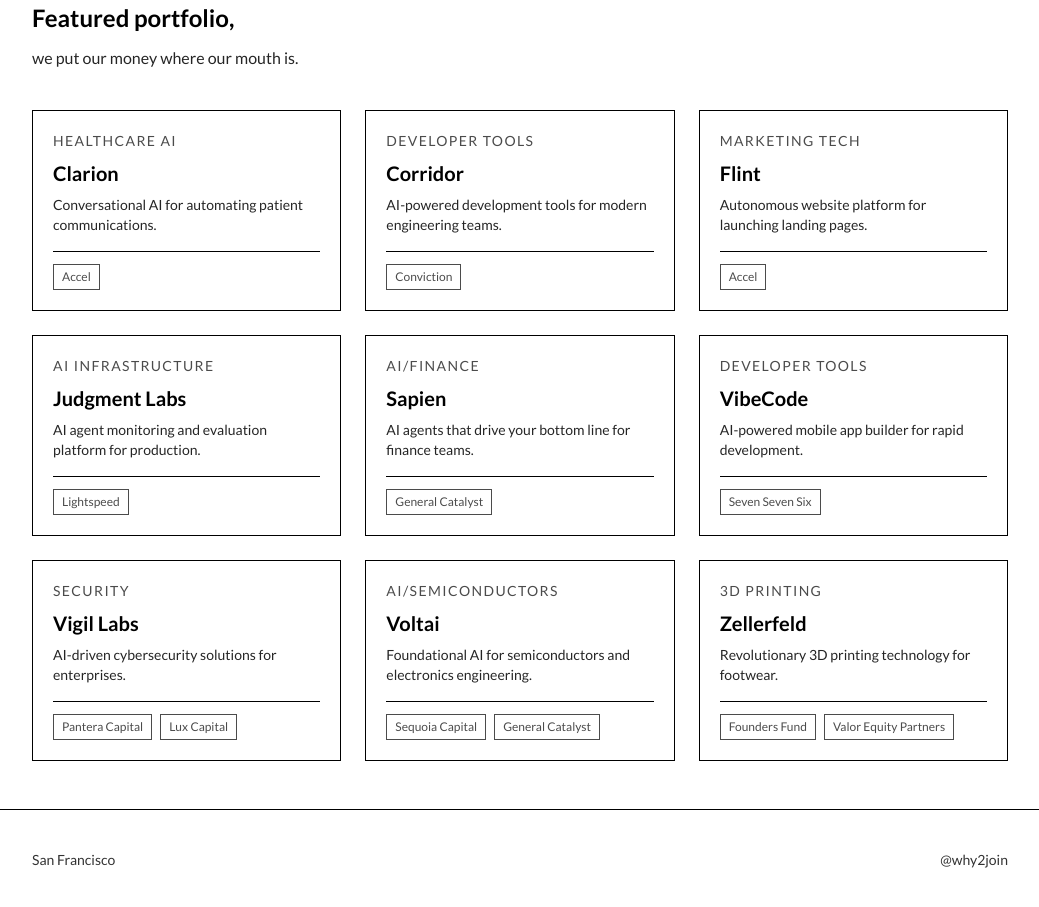
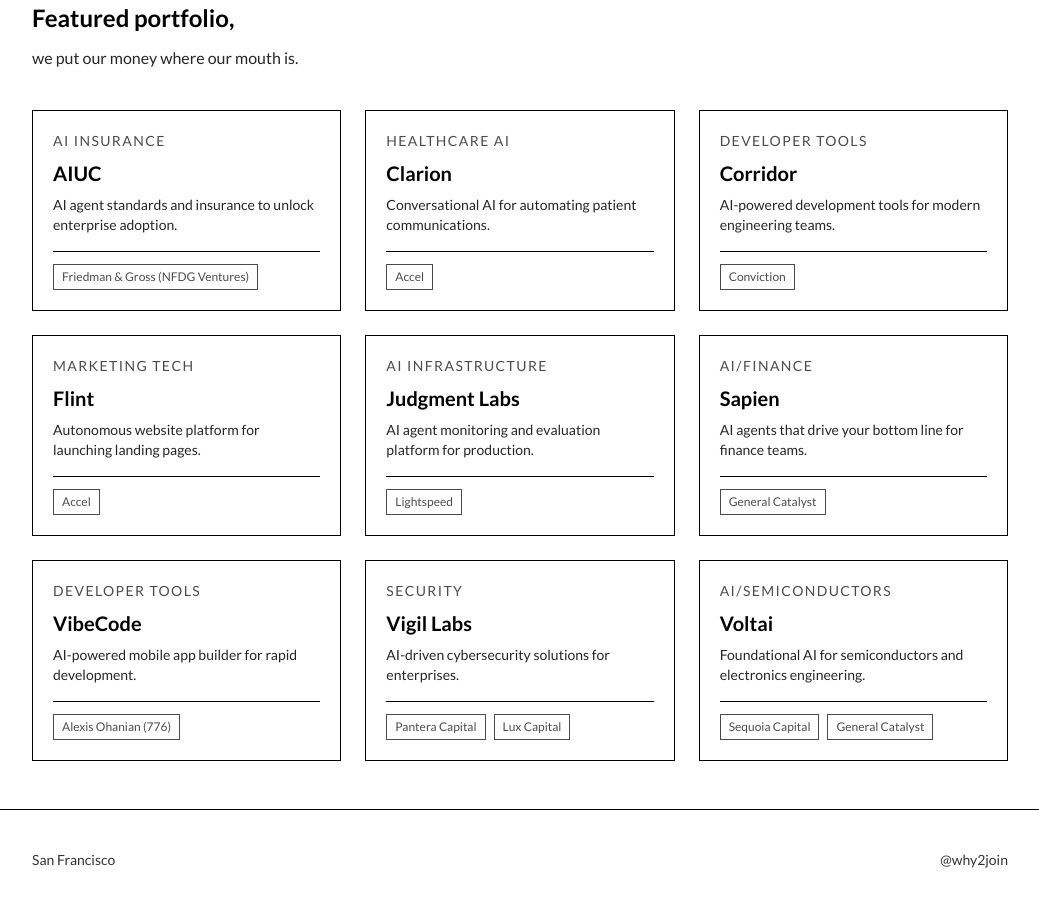
Before and after one commit to seankohli42-ctrl/Why-You-Should-Join, a Next.js app: page / in a window 1280 px wide. Shown: the part 1240-2147 px from the top of the page, without its empty margins (120-1159 px from the left). Built offline with nearby package versions, Linux system fonts and the light colour scheme.

Commit message:
Add files via upload
Update new page.tsx file

```diff
--- a/src/app/page.tsx
+++ b/src/app/page.tsx
@@ -16,15 +16,15 @@
 };
 
 const companies: Company[] = [
+  { name: "AIUC", sector: "AI Insurance", blurb: "AI agent standards and insurance to unlock enterprise adoption.", url: "https://aiuc.com", vcs: [{ name: "Friedman & Gross (NFDG Ventures)", url: "https://nat.org" }] },
   { name: "Clarion", sector: "Healthcare AI", blurb: "Conversational AI for automating patient communications.", url: "https://www.clarionhealth.com", vcs: [{ name: "Accel", url: "https://www.accel.com" }] },
   { name: "Corridor", sector: "Developer Tools", blurb: "AI-powered development tools for modern engineering teams.", url: "https://corridor.dev", vcs: [{ name: "Conviction", url: "https://www.conviction.com" }] },
   { name: "Flint", sector: "Marketing Tech", blurb: "Autonomous website platform for launching landing pages.", url: "https://www.tryflint.com", vcs: [{ name: "Accel", url: "https://www.accel.com" }] },
   { name: "Judgment Labs", sector: "AI Infrastructure", blurb: "AI agent monitoring and evaluation platform for production.", url: "https://judgmentlabs.ai", vcs: [{ name: "Lightspeed", url: "https://lsvp.com" }] },
   { name: "Sapien", sector: "AI/Finance", blurb: "AI agents that drive your bottom line for finance teams.", url: "https://www.getsapien.com/", vcs: [{ name: "General Catalyst", url: "https://www.generalcatalyst.com" }] },
-  { name: "VibeCode", sector: "Developer Tools", blurb: "AI-powered mobile app builder for rapid development.", url: "https://www.vibecodeapp.com/", vcs: [{ name: "Seven Seven Six", url: "https://sevensevensix.com" }] },
+  { name: "VibeCode", sector: "Developer Tools", blurb: "AI-powered mobile app builder for rapid development.", url: "https://www.vibecodeapp.com/", vcs: [{ name: "Alexis Ohanian (776)", url: "https://sevensevensix.com" }] },
   { name: "Vigil Labs", sector: "Security", blurb: "AI-driven cybersecurity solutions for enterprises.", url: "https://vigillabs.ai", vcs: [{ name: "Pantera Capital", url: "https://panteracapital.com" }, { name: "Lux Capital", url: "https://www.luxcapital.com" }] },
   { name: "Voltai", sector: "AI/Semiconductors", blurb: "Foundational AI for semiconductors and electronics engineering.", url: "https://www.voltai.com", vcs: [{ name: "Sequoia Capital", url: "https://www.sequoiacap.com" }, { name: "General Catalyst", url: "https://www.generalcatalyst.com" }] },
-  { name: "Zellerfeld", sector: "3D Printing", blurb: "Revolutionary 3D printing technology for footwear.", url: "https://zellerfeld.com", vcs: [{ name: "Founders Fund", url: "https://foundersfund.com" }, { name: "Valor Equity Partners", url: "https://www.valorep.com" }] },
 ];
 
 export default function Home() {
```
